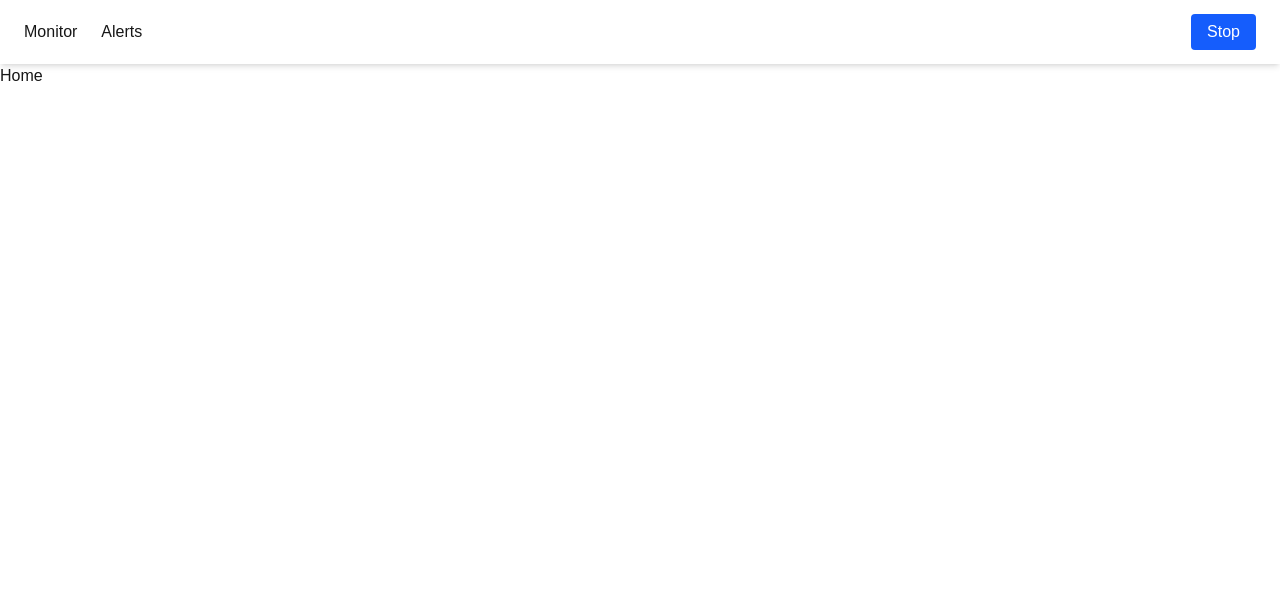
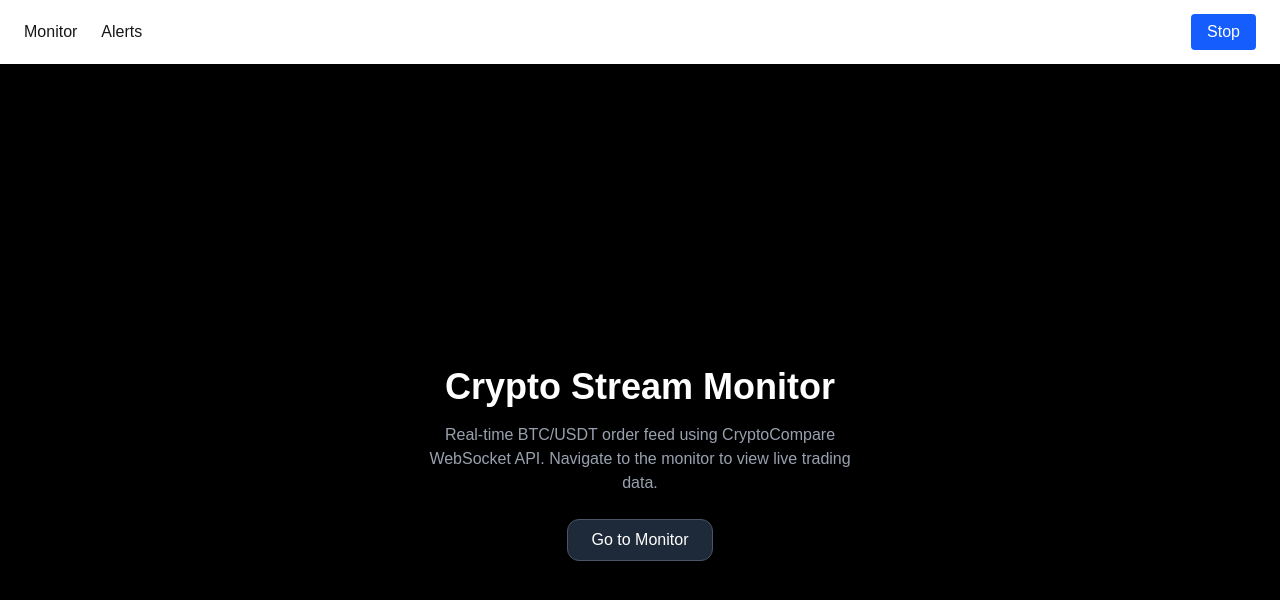
Before and after one commit to Gevorious/crypto-monitor, a Next.js app: page / in a window 1280 px wide. Shown: the top 600 px of the page. Built offline with nearby package versions, Linux system fonts and the light colour scheme.

Commit message:
chore: added some basic content for the homepage

```diff
--- a/app/page.tsx
+++ b/app/page.tsx
@@ -1,5 +1,21 @@
+import Link from 'next/link';
+
 const Home = () => {
-  return <div>Home</div>;
+  return (
+    <main className="h-screen w-full bg-black flex flex-col justify-center items-center text-white font-mono px-4">
+      <h1 className="text-4xl font-bold mb-4">Crypto Stream Monitor</h1>
+      <p className="text-gray-400 mb-6 text-center max-w-md">
+        Real-time BTC/USDT order feed using CryptoCompare WebSocket API. Navigate to the monitor to
+        view live trading data.
+      </p>
+      <Link
+        href="/monitor"
+        className="px-6 py-2 bg-gray-800 hover:bg-gray-700 rounded-xl text-white border border-gray-600 transition-colors"
+      >
+        Go to Monitor
+      </Link>
+    </main>
+  );
 };
 
 export default Home;
```
